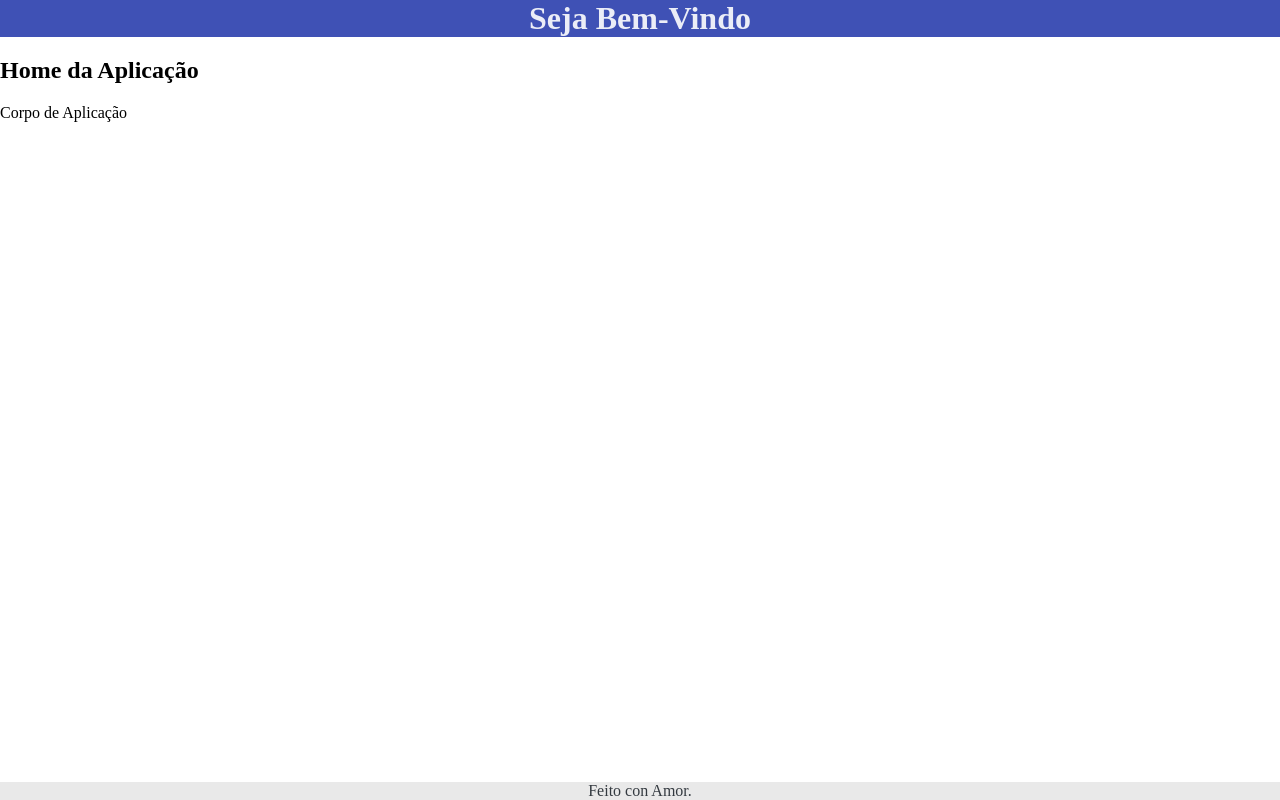
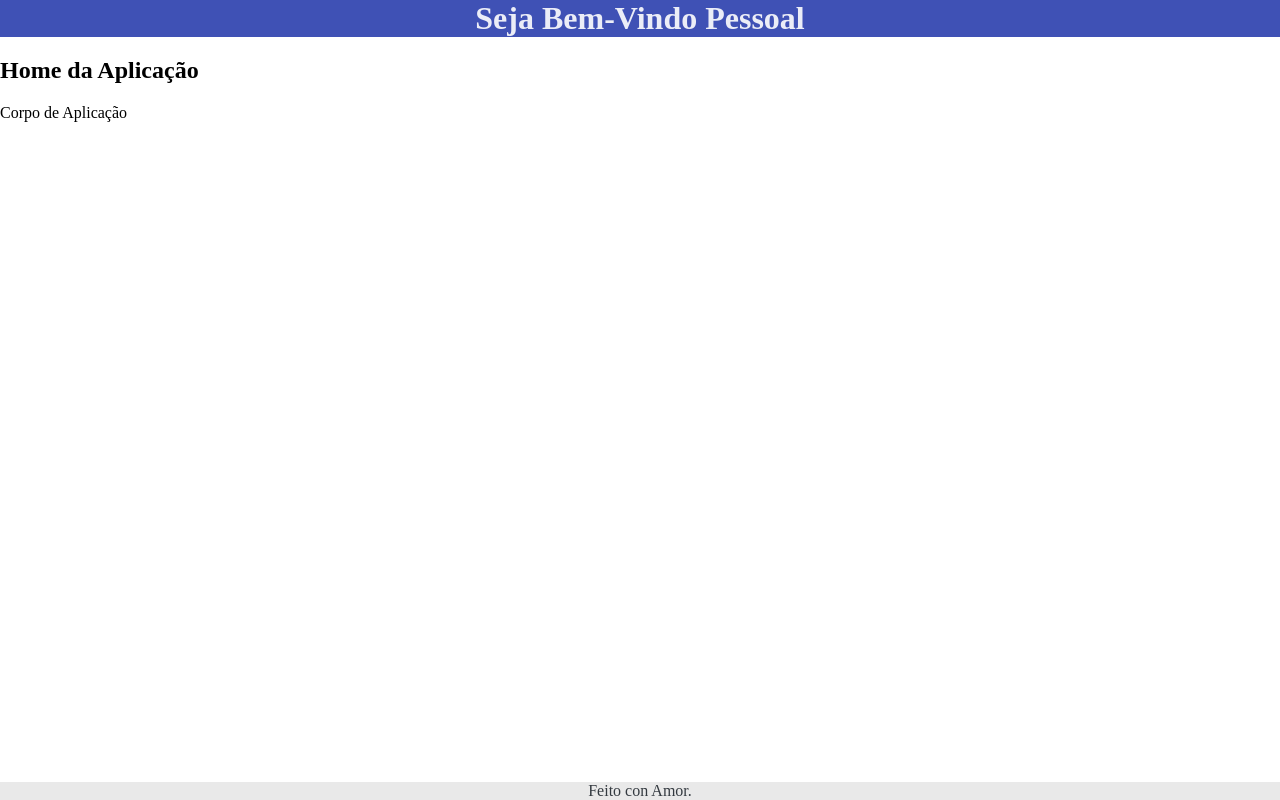
Before and after one commit to simone-art/curso-angular-online, an Angular app: page / in a window 1280 px wide. Built offline with nearby package versions, Linux system fonts and the light colour scheme.

Commit message:
Criados componentes home, header e footer em Angular

```diff
--- a/src/app/header/header.component.ts
+++ b/src/app/header/header.component.ts
@@ -7,7 +7,7 @@ import { Component, OnInit } from '@angular/core';
 })
 export class HeaderComponent implements OnInit {
 
-  title = "Seja Bem-Vindo";
+  title = "Seja Bem-Vindo Pessoal";
 
   constructor() { }
 
```
